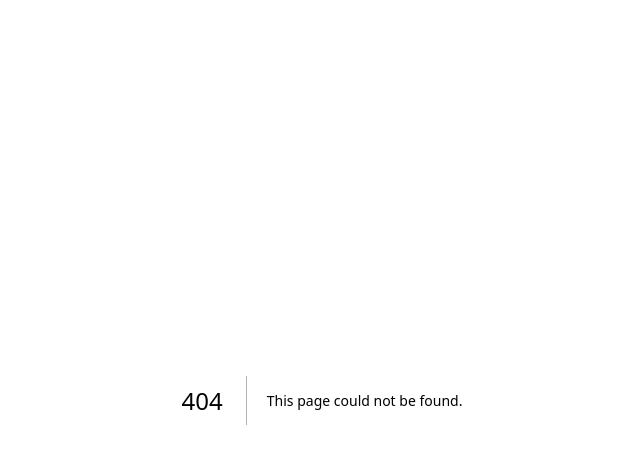
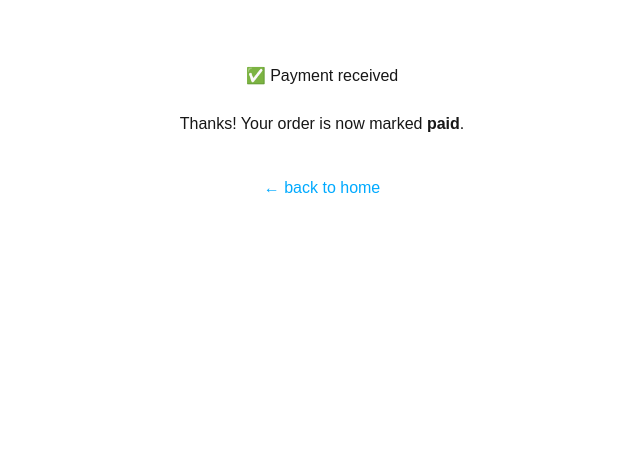
Before and after one commit to armanmishra1000/vcga, a Next.js app: page /success in a window 1280 px wide. Before the commit this address had no page. Shown: the top 464 px of the page, without its empty margins (318-958 px from the left). Built offline with nearby package versions, Linux system fonts and the light colour scheme.

Commit message:
feat: success page shown after Stripe checkout

```diff
--- /dev/null
+++ b/app/success/page.tsx
@@ -0,0 +1,37 @@
+'use client';
+import { useSearchParams } from 'next/navigation';
+import Link from 'next/link';
+
+export default function SuccessPage() {
+  const params = useSearchParams();
+  const slug   = params.get('slug');          // e.g. "eqeWEU"
+
+  return (
+    <main
+      style={{
+        maxWidth: 500,
+        margin: '4rem auto',
+        textAlign: 'center',
+        fontFamily: 'sans-serif',
+      }}
+    >
+      <h1>✅ Payment received</h1>
+
+      <p style={{ marginTop: 24 }}>
+        Thanks! Your order&nbsp;
+        {slug && (
+          <>
+            <code style={{ fontSize: '1.1em' }}>{slug}</code>&nbsp;
+          </>
+        )}
+        is now marked <strong>paid</strong>.
+      </p>
+
+      <p style={{ marginTop: 40 }}>
+        <Link href="/" style={{ color: '#0af' }}>
+          ← back to home
+        </Link>
+      </p>
+    </main>
+  );
+}
```
